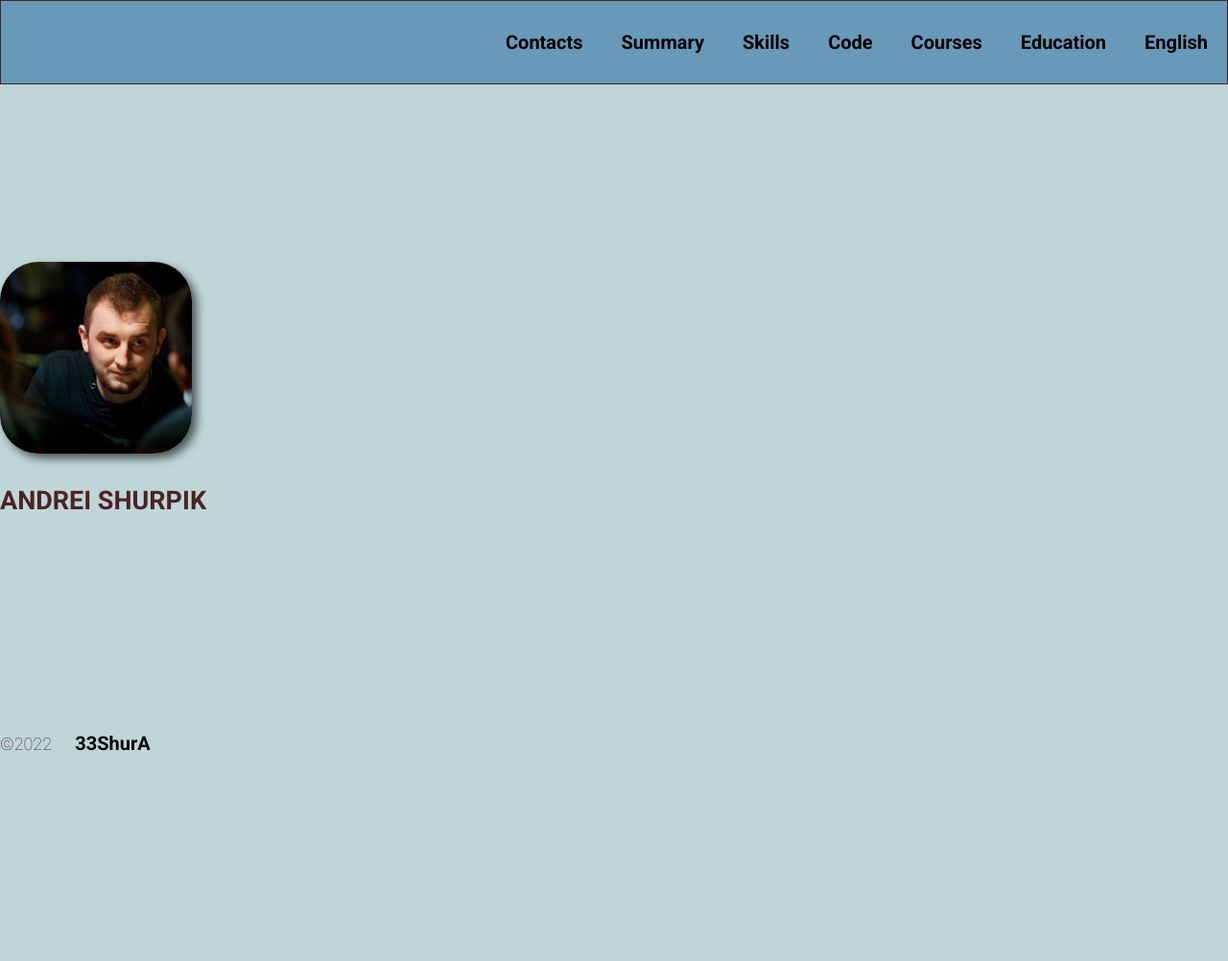
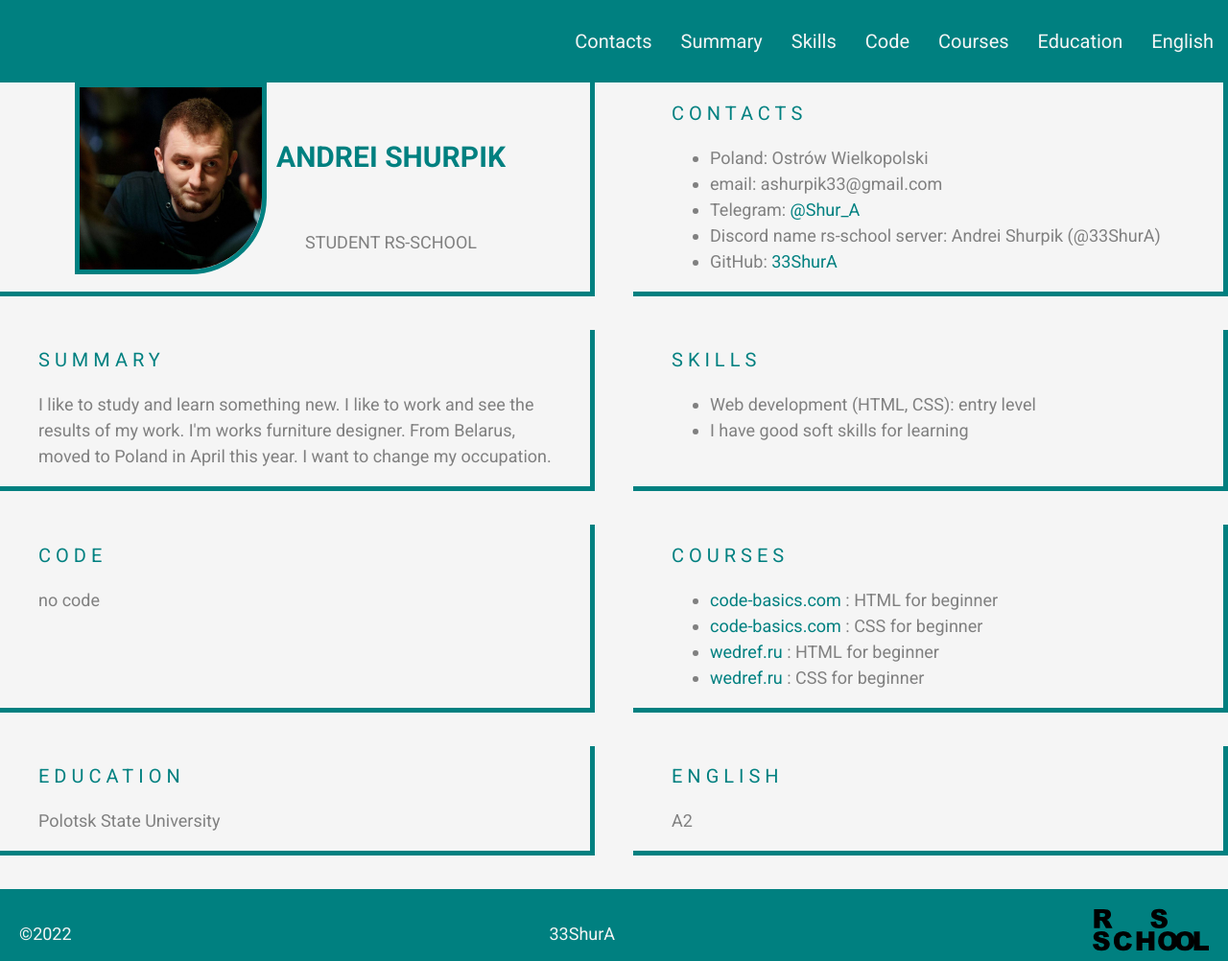
Before and after one commit to 33ShurA/rsschool-cv, a plain HTML site: page index.html in a window 1280 px wide. Shown: the whole page at 96% size. Before the commit the page ends 800 px from the top, so only its background shows below. Drawn offline with Linux system fonts and the light colour scheme.

Commit message:
docs: update file index.html style.css

```diff
--- a/index.html
+++ b/index.html
@@ -6,14 +6,17 @@
   <title>cv</title>
   <link rel="stylesheet" href="style.css">
   <link rel="icon" href="assets/favicon.ico">
-    <link rel="preconnect" href="https://fonts.gstatic.com">
-    <link href="https://fonts.googleapis.com/css2?family=Roboto:wght@100;300;500;700&display=swap" rel="stylesheet">
+  <link rel="preconnect" href="https://fonts.googleapis.com">
+  <link
+    href="https://fonts.googleapis.com/css2?family=Poppins:ital,wght@0,100;0,200;0,300;0,400;0,500;0,600;0,700;0,800;0,900;1,100;1,200;1,300;1,400;1,500;1,600;1,700;1,800;1,900&family=Roboto:ital,wght@0,100;0,300;0,400;0,500;0,700;0,900;1,100;1,300;1,400;1,500;1,700;1,900&display=swap"
+    rel="stylesheet">
   <meta http-equiv="X-UA-Compatible" content="IE=edge">
   <meta name="viewport" content="width=device-width, initial-scale=1.0">
 </head>
 
 <body>
   <header>
+    <div class="container">
       <nav class="nav">
         <ul class="nav-list">
           <li class="nav-item">
@@ -39,31 +42,78 @@
           </li>
         </ul>
       </nav>
+    </div>
   </header>
   <main>
-        <div class="conteiner main-conteiner">
-            <section class="section" id="profile">
-                <img src="./assets/img/profileFoto.png" alt class="section-profile-logo">
-                <div class="section section-profile">
-                    <h1 class="section-title">ANDREI SHURPIK</h1>
+    <div class="container main-container">
+      <section class="section section-profile" id="profile">
+        <img src="./assets/img/profileFoto.png" class="section-profile-logo section-profile" alt="Andrei Shurpik">
+        <div class="section-profile-title">
+          <h1 class="main-title">Andrei Shurpik <br></h1>
+          <p>student rs-school</p>
         </div>
       </section>
-            <section class="section" id="contacts"></section>
-            <section class="section" id="summary"></section>
-            <section class="section" id="skills"></section>
-            <section class="section" id="code"></section>
-            <section class="section" id="courses"></section>
-            <section class="section" id="education"></section>
-            <section class="section" id="english"></section>
+      <section class="section" id="contacts">
+        <h2 class="section-title">Contacts</h2>
+        <ul>
+          <li>Poland: Ostrów Wielkopolski</li>
+          <li>email: ashurpik33@gmail.com</li>
+          <li>Telegram: <a href="https://t.me/Shur_A" class="link">@Shur_A</a></li>
+          <li>Discord name rs-school server: Andrei Shurpik (@33ShurA)</li>
+          <li>GitHub: <a class="link" href="https://github.com/33ShurA">33ShurA</a></li>
+        </ul>
+      </section>
+      <section class="section" id="summary">
+        <h2 class="section-title">Summary</h2>
+        <p>
+          I like to study and learn something new. I like to work and see the results of my work.
+          I'm works furniture designer. From Belarus, moved to Poland in April this year. I want to change
+          my occupation.
+        </p>
+      </section>
+      <section class="section" id="skills">
+        <h2 class="section-title">Skills</h2>
+        <ul>
+          <li>Web development (HTML, CSS): entry level</li>
+          <li>I have good soft skills for learning</li>
+        </ul>
+      </section>
+      <section class="section" id="code">
+        <h2 class="section-title">Code</h2>
+        <p>
+          no code
+        </p>
+      </section>
+      <section class="section" id="courses">
+        <h2 class="section-title">Courses</h2>
+        <ul>
+          <li> <a class="link" href="https://ru.code-basics.com/languages/html">code-basics.com</a> : HTML for beginner
+          </li>
+          <li> <a class="link" href="https://ru.code-basics.com/languages/css">code-basics.com</a> : CSS for beginner
+          </li>
+          <li> <a class="link" href="https://webref.ru/course/html-basics">wedref.ru</a> : HTML for beginner</li>
+          <li> <a class="link" href="https://webref.ru/course/css-basics">wedref.ru</a> : CSS for beginner</li>
+        </ul>
+      </section>
+      <section class="section" id="education">
+        <h2 class="section-title">Education</h2>
+        <p>
+          Polotsk State University
+        </p>
+      </section>
+      <section class="section" id="english">
+        <h2 class="section-title">English</h2>
+        <p>
+          A2
+        </p>
+      </section>
     </div>
   </main>
-    <footer class="footer">
-        <div class="conteiner footer-conteiner">
-            <div>
+  <footer>
+    <div class="container footer-container">
       ©2022
-                <a href="https://github.com/33ShurA" class="github nav-link">33ShurA</a>
-                <a href="https://rs.school/js/" class="rss"></a>
-            </div>
+      <a href="https://github.com/33ShurA" class="link" id="footer-link">33ShurA</a>
+      <a href="https://rs.school/js-stage0/"><img src="./assets/svg/rss.svg" alt="rss" class="rss"></a>
     </div>
 
   </footer>
--- a/style.css
+++ b/style.css
@@ -1,24 +1,29 @@
 html {
   scroll-behavior: smooth;
-    background-color: rgb(191, 213, 216);
+  background-color: whitesmoke;
 }
+
 * {
   box-sizing: border-box;
 }
+
 @font-face {
   font-family: Roboto;
   src: url(assets/fonts/Roboto-Thin.ttf);
 }
+
 @font-face {
   font-family: Roboto;
   src: url(assets/fonts/Roboto-Thin.ttf);
   font-weight: 100;
 }
+
 @font-face {
   font-family: Roboto;
   src: url(assets/fonts/Roboto-Thin.ttf);
   font-weight: 300;
 }
+
 body {
   display: flex;
   flex-direction: column;
@@ -31,59 +36,141 @@ body {
   font-size: 18px;
   font-weight: 400;
   line-height: 1.5;
-    color: #4d2323;
+  color: gray;
 }
-.section {
+
+header {
   width: 100%;
+  background-color: teal;
 }
-header {
-    background-color: rgb(104, 153, 185);
-    border: 1px solid #4d2323;
-}
-.section-profile-logo {
-    width: 200px;
-    height: 200px;
-    object-fit: cover;
-    border-radius: 20%;
-    box-shadow: 5px 5px 10px rgba(0, 0, 0, 0.6);
-}
-.container {
-padding: 0 20px;
-}
-.footer-container {
-    display: flex;
-    justify-content: space-between;
-    margin: 0 auto;
-    color: white;
-}
-.rss {
-    width: 121px;
-    height: 45px;
-    background-image: url(./assets/svg/rss.svg);
-    background-size: contain;
-    background-repeat: no-repeat;
-}
+
 .nav-list {
   display: flex;
   justify-content: flex-end;
   align-items: center;
   list-style: none;
+
 }
+
 .nav-link {
-    position: relative;
-    padding: 0 20px;
+  padding: 0 15px;
+  line-height: 50px;
   text-decoration: none;
   font-size: 20px;
-    font-weight: 600;
-    line-height: 50px;
+  color: whitesmoke;
   transition: .3s;
+}
+
+.nav-link:hover {
   color: black;
 }
-.section-item a {
-    color: #829985;
+
+main {
+  margin-bottom: auto;
+}
+
+.main-container {
+  display: flex;
+  flex-wrap: wrap;
+  justify-content: space-between;
+}
+
+.container {
+  max-width: 1440px;
+  margin: 0 auto;
+  min-height: 50px;
+}
+
+.section {
+  width: calc(50% - 20px);
+  padding: 0 40px;
+  margin-bottom: 35px;
+  border-bottom: 5px solid teal;
+  border-right: 5px solid teal;
+}
+
+@media (max-width:768px) {
+  .section {
+    width: 100%;
+  }
+}
+
+@media (max-width:768px) {
+  .nav {
+    display: none;
+  }
+}
+
+.section-title {
+  font-size: 20px;
+  font-weight: 400;
+  text-transform: uppercase;
+  letter-spacing: 5px;
+  color: teal;
+}
+
+.link {
   text-decoration: none;
-    transition: color 0.5s;
+  color: teal;
+  transition: 0.5s;
 }
-.section-item a:hover {
-    color: #4d2323;
+
+.link:hover {
+  color: black;
 }
+
+.section-profile {
+  display: flex;
+  justify-content: center;
+}
+
+.section-profile-title {
+  display: flex;
+  flex-direction: column;
+  justify-content: center;
+  align-content: center;
+  text-align: center;
+  text-transform: uppercase;
+}
+
+.section-profile-logo {
+  width: 200px;
+  height: 200px;
+  border: 5px solid teal;
+  border-bottom-right-radius: 40%;
+}
+
+.main-title {
+  font-size: 30px;
+  padding: 10px;
+  color: teal;
+}
+
+.rss {
+  width: 121px;
+  height: 45px;
+  background-image: url(".assets/svg/rss/svg");
+  background-size: contain;
+  background-repeat: no-repeat;
+}
+
+footer {
+  background-color: teal;
+  padding: 20px;
+}
+
+.footer-container {
+  display: flex;
+  justify-content: space-between;
+  align-items: center;
+  margin: 0 auto;
+  color: whitesmoke;
+}
+
+#footer-link {
+  color: whitesmoke;
+}
+
+#footer-link:hover {
+  color: black;
+}
```
Lines whose indentation alone changed are shown as unchanged.
